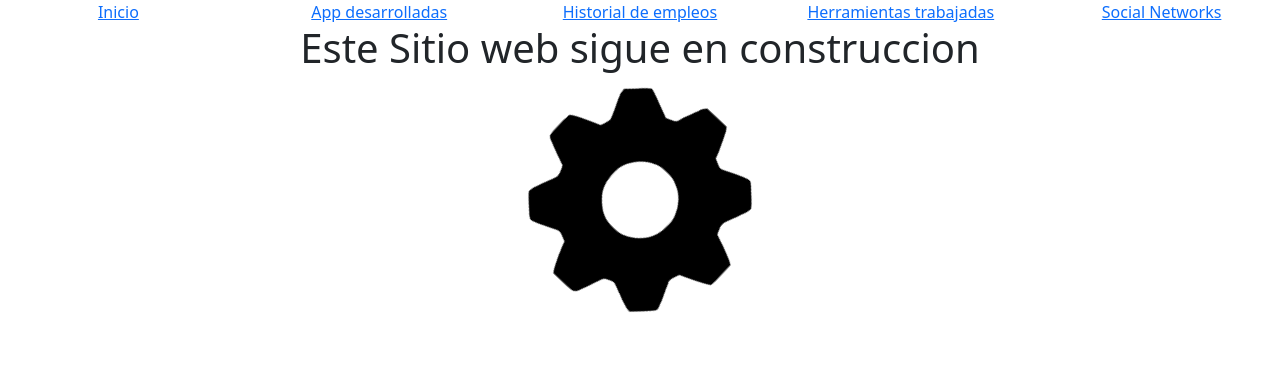
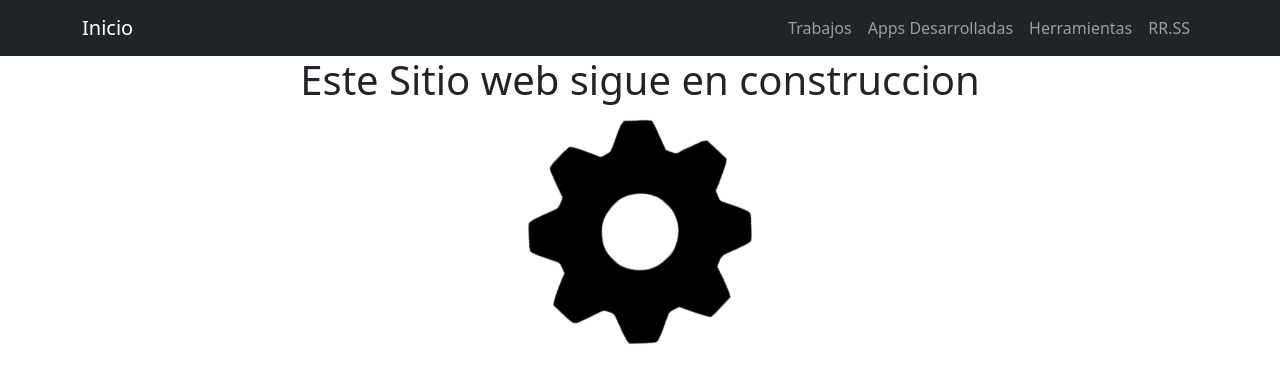
Before and after one commit to ShindouAstrea/My-personal-web-page, a React (Create React App) app: page / in a window 1280 px wide. Shown: the top 382 px of the page. Built offline with nearby package versions, Linux system fonts and the light colour scheme.

Commit message:
Nueva barra de navegacion

```diff
--- a/src/components/NavBarComponent.js
+++ b/src/components/NavBarComponent.js
@@ -1,40 +1,63 @@
 import React from 'react';
-import {Link,Outlet} from 'react-router-dom';
-import {Row,Col} from 'react-bootstrap';
+import {Outlet} from 'react-router-dom';
+import {Nav,Navbar,Container} from 'react-bootstrap';
 import '../styles/NavBar.css' ;
 function NavBarComponent(){
     return (
-            <>
-                <Row className="navBar">
-                <Col className='navBarButtons'>
-                        <Link   to="/">
-                            <span >Inicio</span>
-                        </Link>
-                </Col>
-                <Col className='navBarButtons'>
-                <Link to="/Apps">
-                            <span >App desarrolladas</span>
-                        </Link>
-                </Col>
-                <Col className='navBarButtons'>
-                <Link to="/Jobs">
-                            <span >Historial de empleos</span>
-                        </Link>
-                </Col>
+        <>
+        <Navbar collapseOnSelect expand="lg" bg="dark" variant="dark">
+      <Container>
+        <Navbar.Brand href="/">Inicio</Navbar.Brand>
+        <Navbar.Toggle aria-controls="responsive-navbar-nav" />
+        <Navbar.Collapse id="responsive-navbar-nav">
+          <Nav className="me-auto">
 
-                <Col className='navBarButtons'>
-                <Link to="/DevTools">
-                            <span  >Herramientas trabajadas</span>
-                        </Link>
-                </Col>
-                <Col className='navBarButtons'>
-                <Link to="/SocialNetworks">
-                            <span >Social Networks</span>
-                        </Link>
-                </Col>
-            </Row>
-            <Outlet/>
+          </Nav>
+          <Nav>
+          <Nav.Link href="/Jobs">Trabajos</Nav.Link>
+            <Nav.Link href="/Apps">Apps Desarrolladas</Nav.Link>
+            <Nav.Link href="/DevTools">Herramientas</Nav.Link>
+            <Nav.Link eventKey={2} href="/SocialNetworks">
+              RR.SS
+            </Nav.Link>
+          </Nav>
+        </Navbar.Collapse>
+      </Container>
+    </Navbar>
+        <Outlet/>
+
         </>
+
+            // <>
+            //     <Row className="navBar">
+            //     <Col className='navBarButtons'>
+            //             <Link   to="/">
+            //                 <span >Inicio</span>
+            //             </Link>
+            //     </Col>
+            //     <Col className='navBarButtons'>
+            //     <Link to="/Apps">
+            //                 <span >App desarrolladas</span>
+            //             </Link>
+            //     </Col>
+            //     <Col className='navBarButtons'>
+            //     <Link to="/Jobs">
+            //                 <span >Historial de empleos</span>
+            //             </Link>
+            //     </Col>
+
+            //     <Col className='navBarButtons'>
+            //     <Link to="/DevTools">
+            //                 <span  >Herramientas trabajadas</span>
+            //             </Link>
+            //     </Col>
+            //     <Col className='navBarButtons'>
+            //     <Link to="/SocialNetworks">
+            //                 <span >Social Networks</span>
+            //             </Link>
+            //     </Col>
+            // </Row>
+            // <Outlet/>
     )
 }
 export default NavBarComponent ;
```
